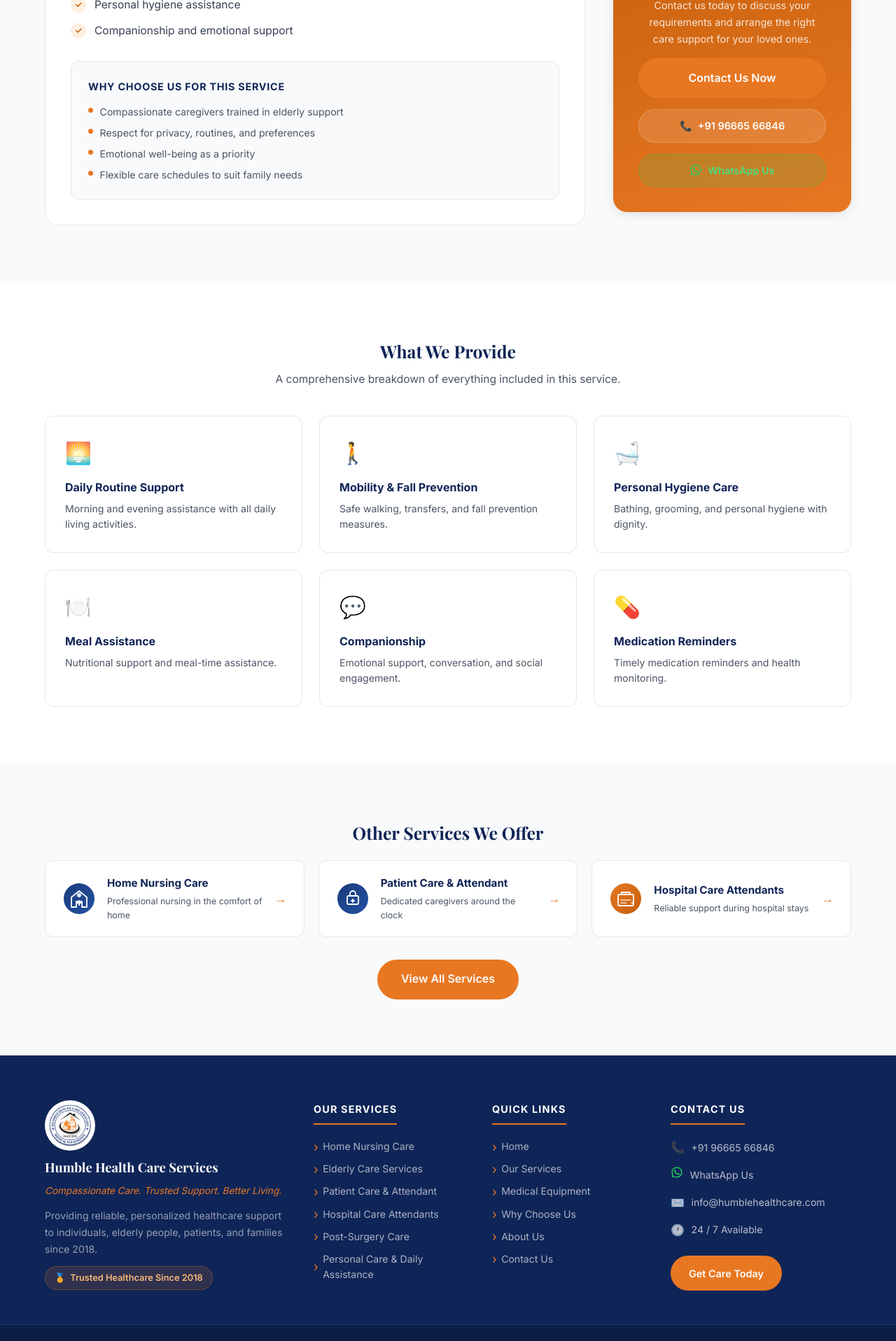
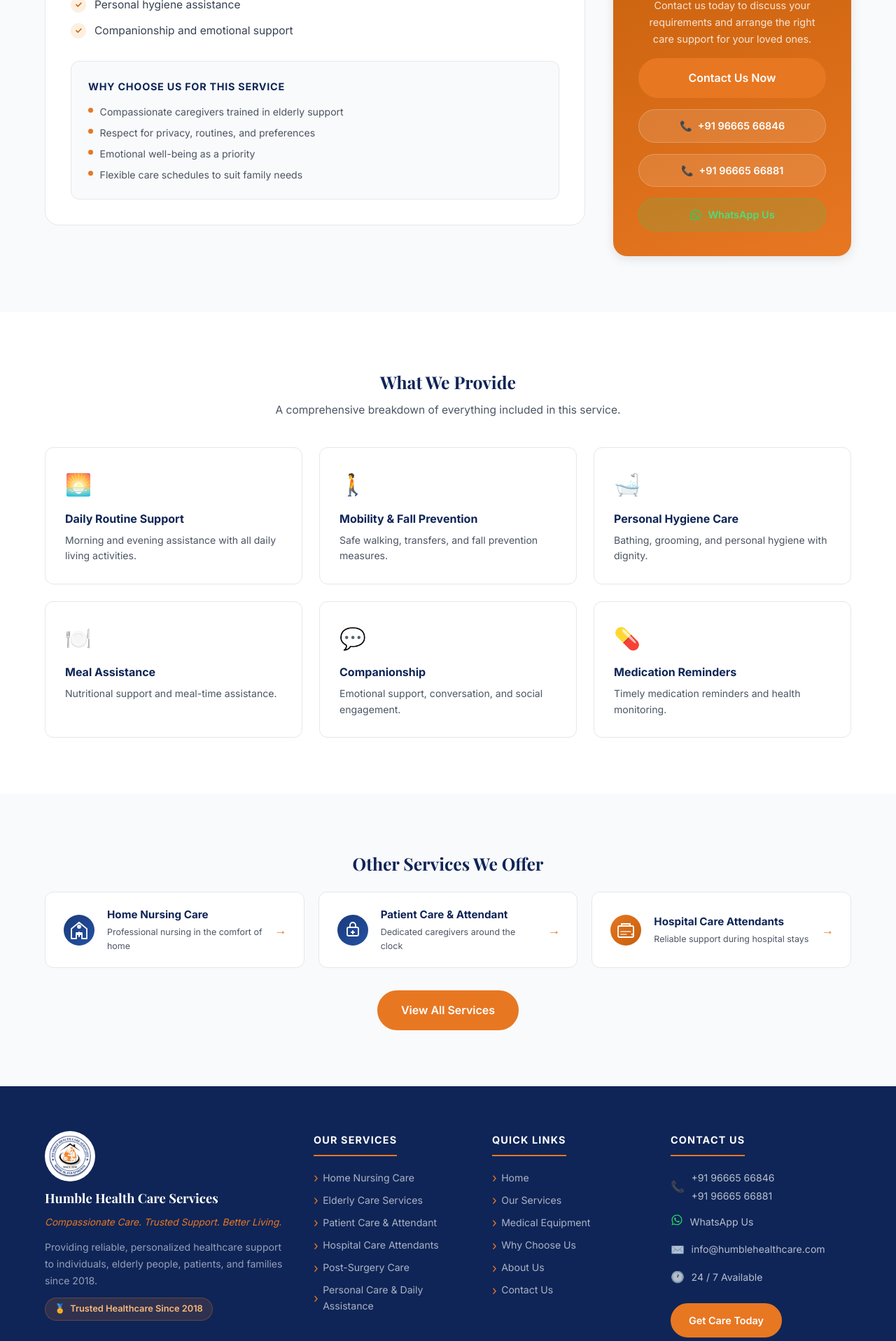
Before and after one commit to Snapbrio321/HumbleHomeCare, a React (Vite) app: page /services/elderly-care in a window 1280 px wide. Shown: the part 789-2705 px from the top of the page at 70% size. Built offline with nearby package versions, Linux system fonts and the light colour scheme.

Commit message:
feat: add second phone number +91 96665 66881 across all pages

```diff
--- a/src/components/Contact.jsx
+++ b/src/components/Contact.jsx
@@ -54,6 +54,7 @@ export default function Contact() {
                 <div>
                   <div className="contact-detail-label">Call Us</div>
                   <a href="tel:+919666566846" className="contact-detail-value">+91 96665 66846</a>
+                  <a href="tel:+919666566881" className="contact-detail-value">+91 96665 66881</a>
                 </div>
               </div>
 
--- a/src/components/Footer.jsx
+++ b/src/components/Footer.jsx
@@ -71,7 +71,10 @@ export default function Footer() {
             <ul className="footer-contact-list">
               <li>
                 <span aria-hidden="true">📞</span>
-                <a href="tel:+919666566846">+91 96665 66846</a>
+                <div style={{ display: 'flex', flexDirection: 'column', gap: '0.2rem' }}>
+                  <a href="tel:+919666566846">+91 96665 66846</a>
+                  <a href="tel:+919666566881">+91 96665 66881</a>
+                </div>
               </li>
               <li>
                 <span aria-hidden="true" style={{ color: '#25D366' }}>
--- a/src/components/MedicalEquipments.jsx
+++ b/src/components/MedicalEquipments.jsx
@@ -150,6 +150,9 @@ export default function MedicalEquipments() {
                 <a href="tel:+919666566846" className="btn-primary eq-cta-btn">
                   📞 +91 96665 66846
                 </a>
+                <a href="tel:+919666566881" className="btn-primary eq-cta-btn">
+                  📞 +91 96665 66881
+                </a>
                 <a href="https://wa.me/919666566846" target="_blank" rel="noopener noreferrer" className="eq-wa-btn">
                   <svg viewBox="0 0 32 32" width="18" height="18" fill="#25D366"><path d="M16.003 2.667C8.637 2.667 2.667 8.637 2.667 16c0 2.347.63 4.608 1.824 6.588L2.667 29.333l6.924-1.797A13.28 13.28 0 0 0 16.003 29.333C23.363 29.333 29.333 23.363 29.333 16S23.363 2.667 16.003 2.667zm0 24.267a11.01 11.01 0 0 1-5.617-1.538l-.402-.238-4.11 1.067 1.093-3.99-.263-.418A10.987 10.987 0 0 1 5.037 16c0-6.044 4.922-10.963 10.966-10.963S26.963 9.956 26.963 16s-4.916 10.934-10.96 10.934zm6.01-8.198c-.33-.165-1.952-.963-2.255-1.073-.303-.11-.523-.165-.744.165-.22.33-.853 1.073-1.045 1.293-.193.22-.385.248-.715.083-.33-.165-1.393-.514-2.653-1.638-.98-.874-1.642-1.953-1.834-2.283-.193-.33-.02-.508.145-.672.15-.148.33-.385.495-.578.165-.193.22-.33.33-.55.11-.22.055-.413-.027-.578-.083-.165-.744-1.793-1.018-2.453-.268-.644-.54-.557-.744-.567l-.633-.012c-.22 0-.578.083-.881.413-.303.33-1.155 1.128-1.155 2.75s1.183 3.19 1.348 3.41c.165.22 2.328 3.556 5.643 4.988.789.34 1.404.543 1.884.695.791.252 1.512.216 2.082.131.635-.095 1.952-.798 2.228-1.569.275-.77.275-1.43.193-1.569-.083-.138-.303-.22-.633-.385z"/></svg>
                   WhatsApp Us
--- a/src/pages/ContactPage.jsx
+++ b/src/pages/ContactPage.jsx
@@ -59,6 +59,7 @@ export default function ContactPage() {
                   <div>
                     <div className="cp-detail-label">Call Us</div>
                     <div className="cp-detail-value">+91 96665 66846</div>
+                    <div className="cp-detail-value">+91 96665 66881</div>
                   </div>
                 </a>
 
--- a/src/pages/EquipmentPage.jsx
+++ b/src/pages/EquipmentPage.jsx
@@ -110,7 +110,8 @@ export default function EquipmentPage() {
             </div>
             <div className="ep-hero-contact">
               <p>To enquire about any equipment:</p>
-            <a href="tel:+919666566846" className="btn-primary ep-call-btn">📞 +91 96665 66846</a>
+                <a href="tel:+919666566846" className="btn-primary ep-call-btn">📞 +91 96665 66846</a>
+              <a href="tel:+919666566881" className="btn-primary ep-call-btn" style={{marginTop:'-0.25rem'}}>📞 +91 96665 66881</a>
               <a href="https://wa.me/919666566846" target="_blank" rel="noopener noreferrer" className="ep-wa-hero">
                 <svg viewBox="0 0 32 32" width="20" height="20" fill="#25D366"><path d="M16.003 2.667C8.637 2.667 2.667 8.637 2.667 16c0 2.347.63 4.608 1.824 6.588L2.667 29.333l6.924-1.797A13.28 13.28 0 0 0 16.003 29.333C23.363 29.333 29.333 23.363 29.333 16S23.363 2.667 16.003 2.667zm0 24.267a11.01 11.01 0 0 1-5.617-1.538l-.402-.238-4.11 1.067 1.093-3.99-.263-.418A10.987 10.987 0 0 1 5.037 16c0-6.044 4.922-10.963 10.966-10.963S26.963 9.956 26.963 16s-4.916 10.934-10.96 10.934zm6.01-8.198c-.33-.165-1.952-.963-2.255-1.073-.303-.11-.523-.165-.744.165-.22.33-.853 1.073-1.045 1.293-.193.22-.385.248-.715.083-.33-.165-1.393-.514-2.653-1.638-.98-.874-1.642-1.953-1.834-2.283-.193-.33-.02-.508.145-.672.15-.148.33-.385.495-.578.165-.193.22-.33.33-.55.11-.22.055-.413-.027-.578-.083-.165-.744-1.793-1.018-2.453-.268-.644-.54-.557-.744-.567l-.633-.012c-.22 0-.578.083-.881.413-.303.33-1.155 1.128-1.155 2.75s1.183 3.19 1.348 3.41c.165.22 2.328 3.556 5.643 4.988.789.34 1.404.543 1.884.695.791.252 1.512.216 2.082.131.635-.095 1.952-.798 2.228-1.569.275-.77.275-1.43.193-1.569-.083-.138-.303-.22-.633-.385z"/></svg>
                 WhatsApp Us
--- a/src/pages/ServiceDetailPage.jsx
+++ b/src/pages/ServiceDetailPage.jsx
@@ -95,6 +95,9 @@ export default function ServiceDetailPage() {
               <a href="tel:+919666566846" className="svc-phone-link">
                 <span>📞</span> +91 96665 66846
               </a>
+              <a href="tel:+919666566881" className="svc-phone-link">
+                <span>📞</span> +91 96665 66881
+              </a>
               <a href="https://wa.me/919666566846" target="_blank" rel="noopener noreferrer" className="svc-whatsapp-link">
                 <svg viewBox="0 0 32 32" width="18" height="18" fill="#25D366"><path d="M16.003 2.667C8.637 2.667 2.667 8.637 2.667 16c0 2.347.63 4.608 1.824 6.588L2.667 29.333l6.924-1.797A13.28 13.28 0 0 0 16.003 29.333C23.363 29.333 29.333 23.363 29.333 16S23.363 2.667 16.003 2.667zm0 24.267a11.01 11.01 0 0 1-5.617-1.538l-.402-.238-4.11 1.067 1.093-3.99-.263-.418A10.987 10.987 0 0 1 5.037 16c0-6.044 4.922-10.963 10.966-10.963S26.963 9.956 26.963 16s-4.916 10.934-10.96 10.934zm6.01-8.198c-.33-.165-1.952-.963-2.255-1.073-.303-.11-.523-.165-.744.165-.22.33-.853 1.073-1.045 1.293-.193.22-.385.248-.715.083-.33-.165-1.393-.514-2.653-1.638-.98-.874-1.642-1.953-1.834-2.283-.193-.33-.02-.508.145-.672.15-.148.33-.385.495-.578.165-.193.22-.33.33-.55.11-.22.055-.413-.027-.578-.083-.165-.744-1.793-1.018-2.453-.268-.644-.54-.557-.744-.567l-.633-.012c-.22 0-.578.083-.881.413-.303.33-1.155 1.128-1.155 2.75s1.183 3.19 1.348 3.41c.165.22 2.328 3.556 5.643 4.988.789.34 1.404.543 1.884.695.791.252 1.512.216 2.082.131.635-.095 1.952-.798 2.228-1.569.275-.77.275-1.43.193-1.569-.083-.138-.303-.22-.633-.385z"/></svg>
                 WhatsApp Us
```
